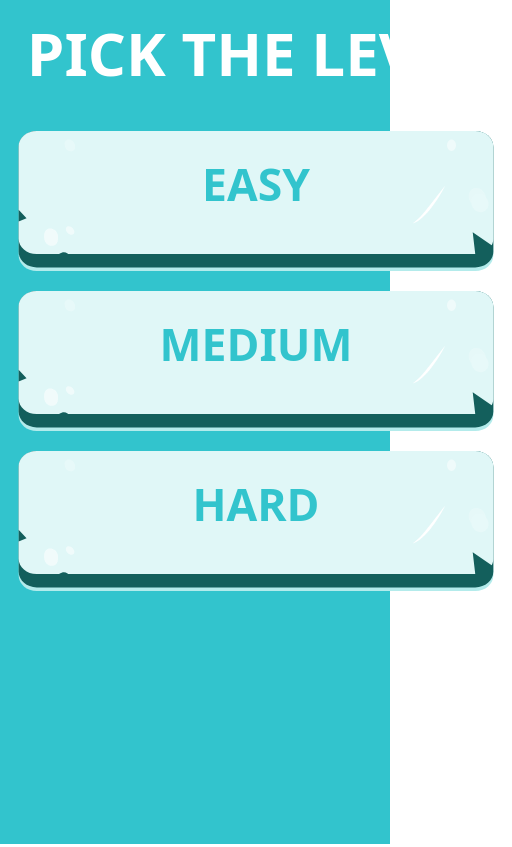
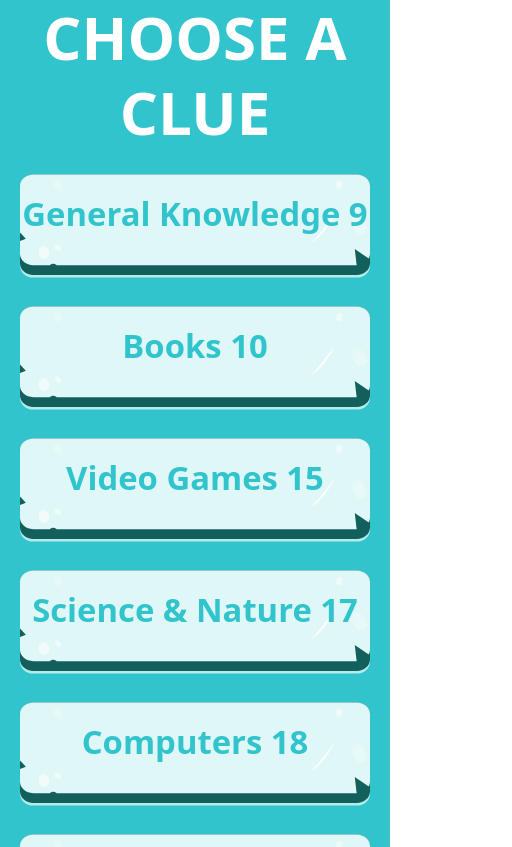
Before and after one commit to WahabMalik414/Trivvya-App, a React (Vite) app: page /category in a window 390 px wide. Shown: the top 847 px of the page, 512 px wide, since content can reach past the window. Built offline with nearby package versions, Linux system fonts and the light colour scheme.

Commit message:
category page added and responsive design implemented

```diff
--- a/Assets/Svgs/Level.tsx
+++ b/Assets/Svgs/Level.tsx
@@ -2,18 +2,19 @@ import * as React from "react";
 
 interface LevelProps {
   difficulty: string;
+  className?: string;
 }
 
 function Level(props: LevelProps) {
   return (
     <svg
-      width={512}
-      height={140}
+      width="100%"
+      height="100%"
       viewBox="0 0 512 151"
       fill="none"
       xmlns="http://www.w3.org/2000/svg"
-      className="transition duration-300 ease-in-out transform hover:scale-110"
-      style={{ cursor: "pointer" }}
+      // className="transition duration-300 ease-in-out transform hover:scale-110"
+      // style={{ cursor: "pointer" }}
       {...props}
     >
       <path
--- a/Assets/Svgs/PlayButton.tsx
+++ b/Assets/Svgs/PlayButton.tsx
@@ -3,8 +3,8 @@ import * as React from "react";
 function Trivvya(props: React.SVGProps<SVGSVGElement>) {
   return (
     <svg
-      width={215}
-      height={214}
+      width="100%"
+      height="100%"
       viewBox="0 0 215 214"
       fill="none"
       xmlns="http://www.w3.org/2000/svg"
--- a/Assets/Svgs/Trivvya.tsx
+++ b/Assets/Svgs/Trivvya.tsx
@@ -3,8 +3,8 @@ import * as React from "react";
 function Trivvya(props: React.SVGProps<SVGSVGElement>) {
   return (
     <svg
-      width={601}
-      height={134}
+      width="100%"
+      height="100%"
       viewBox="0 0 601 134"
       fill="none"
       xmlns="http://www.w3.org/2000/svg"
--- a/package.json
+++ b/package.json
@@ -11,7 +11,8 @@
   },
   "dependencies": {
     "react": "^18.2.0",
-    "react-dom": "^18.2.0"
+    "react-dom": "^18.2.0",
+    "react-router-dom": "^6.21.2"
   },
   "devDependencies": {
     "@types/react": "^18.2.15",
--- /dev/null
+++ b/src/TrivvyaContext.ts
@@ -0,0 +1,12 @@
+import { createContext, Dispatch, SetStateAction } from "react";
+
+export interface TrivvyaContextType {
+  difficulty: string;
+  setDifficulty: Dispatch<SetStateAction<string>>;
+  category: string;
+  setCategory: Dispatch<SetStateAction<string>>;
+}
+
+export const TrivvyaContext = createContext<TrivvyaContextType | undefined>(
+  undefined
+);
--- /dev/null
+++ b/src/TrivvyaContextProvider.tsx
@@ -0,0 +1,19 @@
+import React, { useState, ReactNode } from "react";
+import { TrivvyaContext } from "./TrivvyaContext";
+
+interface TrivvyaProviderProps {
+  children: ReactNode;
+}
+
+export function TrivvyaProvider({ children }: TrivvyaProviderProps) {
+  const [difficulty, setDifficulty] = useState("");
+  const [category, setCategory] = useState("");
+
+  return (
+    <TrivvyaContext.Provider
+      value={{ difficulty, setDifficulty, category, setCategory }}
+    >
+      {children}
+    </TrivvyaContext.Provider>
+  );
+}
--- a/src/components/App.tsx
+++ b/src/components/App.tsx
@@ -1,12 +1,28 @@
 import React from "react";
 import LandingPage from "./LandingPage";
 import LevelPage from "./LevelPage";
-
+import { createBrowserRouter, RouterProvider } from "react-router-dom";
+import CategoryPage from "./CategoryPage";
+import { TrivvyaProvider } from "../TrivvyaContextProvider";
+const router = createBrowserRouter([
+  {
+    path: "/",
+    element: <LandingPage />,
+  },
+  {
+    path: "/level",
+    element: <LevelPage />,
+  },
+  {
+    path: "/category",
+    element: <CategoryPage />,
+  },
+]);
 function App() {
   return (
-    <>
-      <LevelPage />
-    </>
+    <TrivvyaProvider>
+      <RouterProvider router={router} />
+    </TrivvyaProvider>
   );
 }
 
--- /dev/null
+++ b/src/components/CategoryPage.tsx
@@ -0,0 +1,33 @@
+import React, { useContext } from "react";
+import Level from "../../Assets/Svgs/Level";
+import { TrivvyaContextType, TrivvyaContext } from "../TrivvyaContext";
+
+export default function CategoryPage() {
+  const { setCategory } = useContext(TrivvyaContext) as TrivvyaContextType;
+
+  return (
+    <div className="flex min-h-screen">
+      <div className="flex-1 min-h-screen bg-TrivvyaBlue">
+        <p className="font-sans text-6xl font-bold leading-tight text-white text-center">
+          CHOOSE A CLUE
+        </p>
+        <div className="flex flex-col md:flex-row justify-center mt-5 px-5  md:gap-x-5">
+          <div className="flex flex-col items-center gap-y-5">
+            <Level difficulty="General Knowledge 9" className="h-28 md:h-30" />
+            <Level difficulty="Books 10" className="h-28 md:h-30" />
+            <Level difficulty="Video Games 15 " className="h-28 md:h-30" />
+            <Level difficulty="Science & Nature 17" className="h-28 md:h-30" />
+            <Level difficulty="Computers 18" className="h-28 md:h-30" />
+          </div>
+          <div className="flex flex-col items-center mt-5 gap-y-5 md:mt-0">
+            <Level difficulty="Sports 21" className="h-28 md:h-30" />
+            <Level difficulty="Geography 22" className="h-28 md:h-30" />
+            <Level difficulty="History 23" className="h-28 md:h-30" />
+            <Level difficulty="Art 25" className="h-28 md:h-30" />
+            <Level difficulty="Animals 27" className="h-28 md:h-30" />
+          </div>
+        </div>
+      </div>
+    </div>
+  );
+}
--- a/src/components/LandingPage.tsx
+++ b/src/components/LandingPage.tsx
@@ -1,14 +1,15 @@
 import React from "react";
 import PlayButton from "../../Assets/Svgs/PlayButton";
 import Trivvya from "../../Assets/Svgs/Trivvya";
+import { Link } from "react-router-dom";
 
 function LandingPage() {
   return (
-    <div className="flex bg-TrivvyaBlue h-screen">
-      <div className="flex flex-col m-auto items-center justify-center">
-        <Trivvya />
-        <PlayButton className="mt-28" />
-      </div>
+    <div className="flex flex-col bg-TrivvyaBlue items-center justify-center min-h-screen px-10">
+      <Trivvya className="mb-8 max-w-3xl" />
+      <Link to={`level`} className="cursor-pointer">
+        <PlayButton className="mt-8 md:mt-28 lg:mt-32 transition duration-300 ease-in-out hover:scale-110 w-36 md:w-full" />
+      </Link>
     </div>
   );
 }
--- a/src/components/LevelPage.tsx
+++ b/src/components/LevelPage.tsx
@@ -1,17 +1,29 @@
-import React from "react";
+import { useContext } from "react";
 import Level from "../../Assets/Svgs/Level";
+import { Link } from "react-router-dom";
+import { TrivvyaContext, TrivvyaContextType } from "../TrivvyaContext";
 
 export default function LevelPage() {
+  const { setDifficulty } = useContext(TrivvyaContext) as TrivvyaContextType;
+  const handleLevelClick = (selectedDifficulty: string) => {
+    setDifficulty(selectedDifficulty);
+  };
   return (
-    <div className="flex bg-TrivvyaBlue h-screen">
-      <div className="flex-1 justify-center items-center">
+    <div className="flex  min-h-screen">
+      <div className="flex-1 bg-TrivvyaBlue justify-center items-center">
         <p className="font-sans text-6xl font-bold leading-tight text-white text-center mt-4">
           PICK THE LEVEL
         </p>
-        <div className="flex flex-col items-center gap-y-5 mt-10">
-          <Level difficulty="EASY" />
-          <Level difficulty="MEDIUM" />
-          <Level difficulty="HARD" />
+        <div className="flex flex-col items-center gap-y-5 mt-36 w-full px-5 md:px-0 md:mt-10">
+          <Link to={`/category`} onClick={() => handleLevelClick("easy")}>
+            <Level difficulty="EASY" className="h-28 md:h-36" />
+          </Link>
+          <Link to={`/category`} onClick={() => handleLevelClick("medium")}>
+            <Level difficulty="MEDIUM" className="h-28 md:h-36" />
+          </Link>
+          <Link to={`/category`} onClick={() => handleLevelClick("hard")}>
+            <Level difficulty="HARD" className="h-28 md:h-36" />
+          </Link>
         </div>
       </div>
     </div>
--- a/tailwind.config.js
+++ b/tailwind.config.js
@@ -1,6 +1,6 @@
 /** @type {import('tailwindcss').Config} */
 export default {
-  content: ["./index.html", "./src/**/*.{js,ts,jsx,tsx}", "./assets/**/*"],
+  content: ["./index.html", "./src/**/*.{js,ts,jsx,tsx}", "./Assets/**/*"],
   theme: {
     extend: {
       colors: {
```
Also changed, not shown: 1 other file (tests, documents, lock files or other folders).
